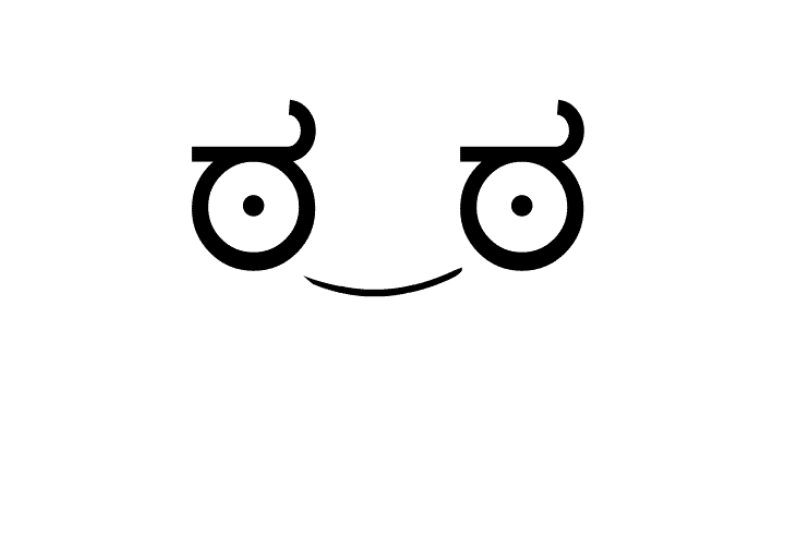
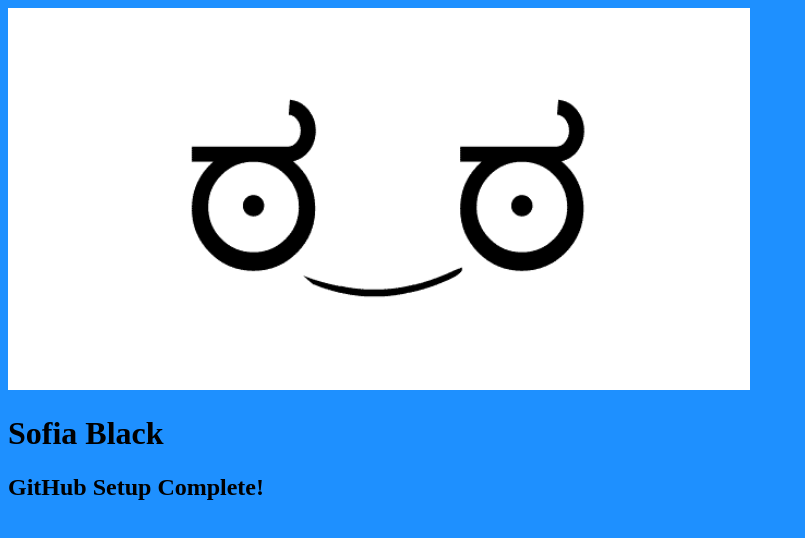
Before and after one commit to sofiaablack/exercise3, a plain HTML site: page index.html in a window 1280 px wide. Shown: the whole page, without its empty margins (0-805 px from the left). Drawn offline with Linux system fonts and the light colour scheme.

Commit message:
Added Colour

```diff
--- a/index.html
+++ b/index.html
@@ -5,8 +5,10 @@
     <meta charset="UTF-8">
     <!-- Made by Sofia Black on October 2nd 2024 -->
   </head>
-  <body>
+  <body style="background-color:DodgerBlue;">
     <img src="Smile.png">
+    <h1>Sofia Black</h1>
+    <h2>GitHub Setup Complete!</h2>
 
   </body>
 </html>
```
